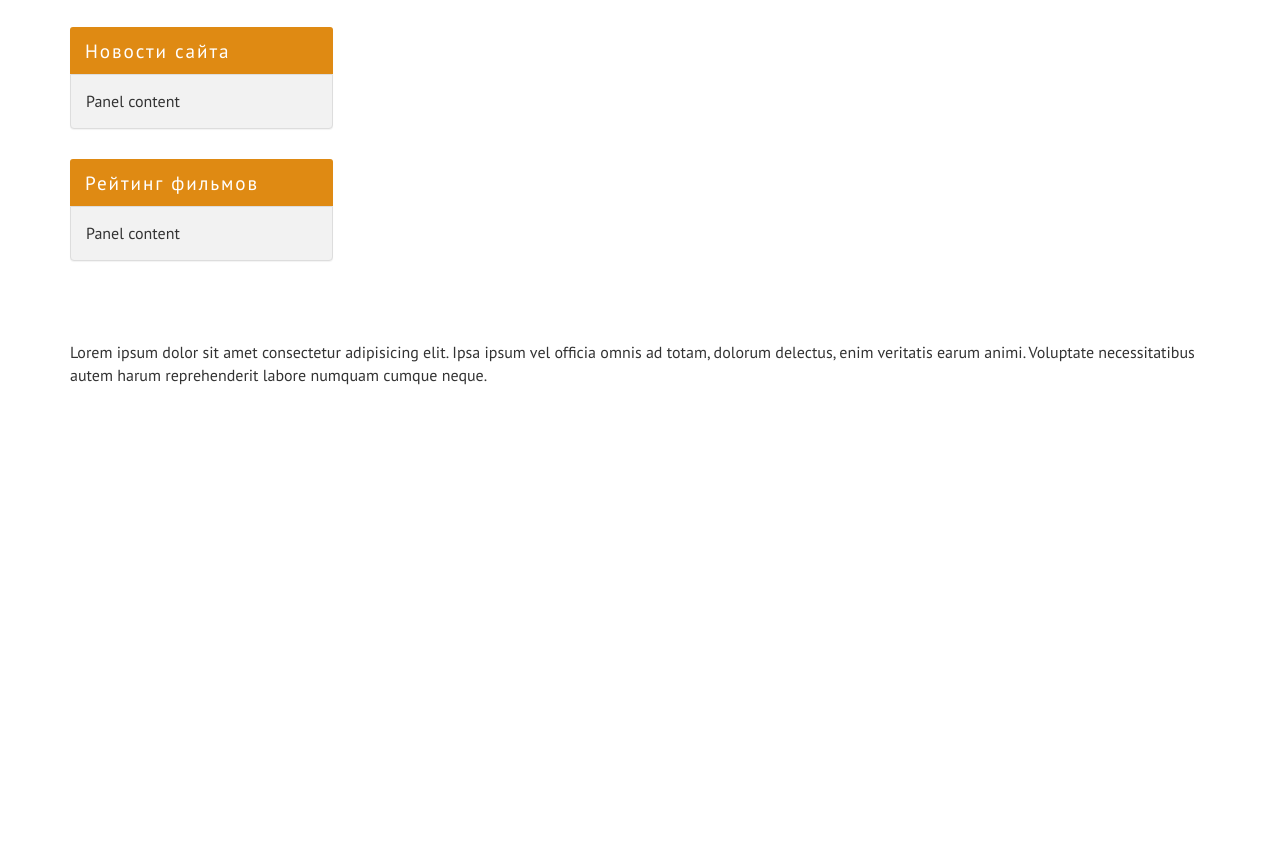
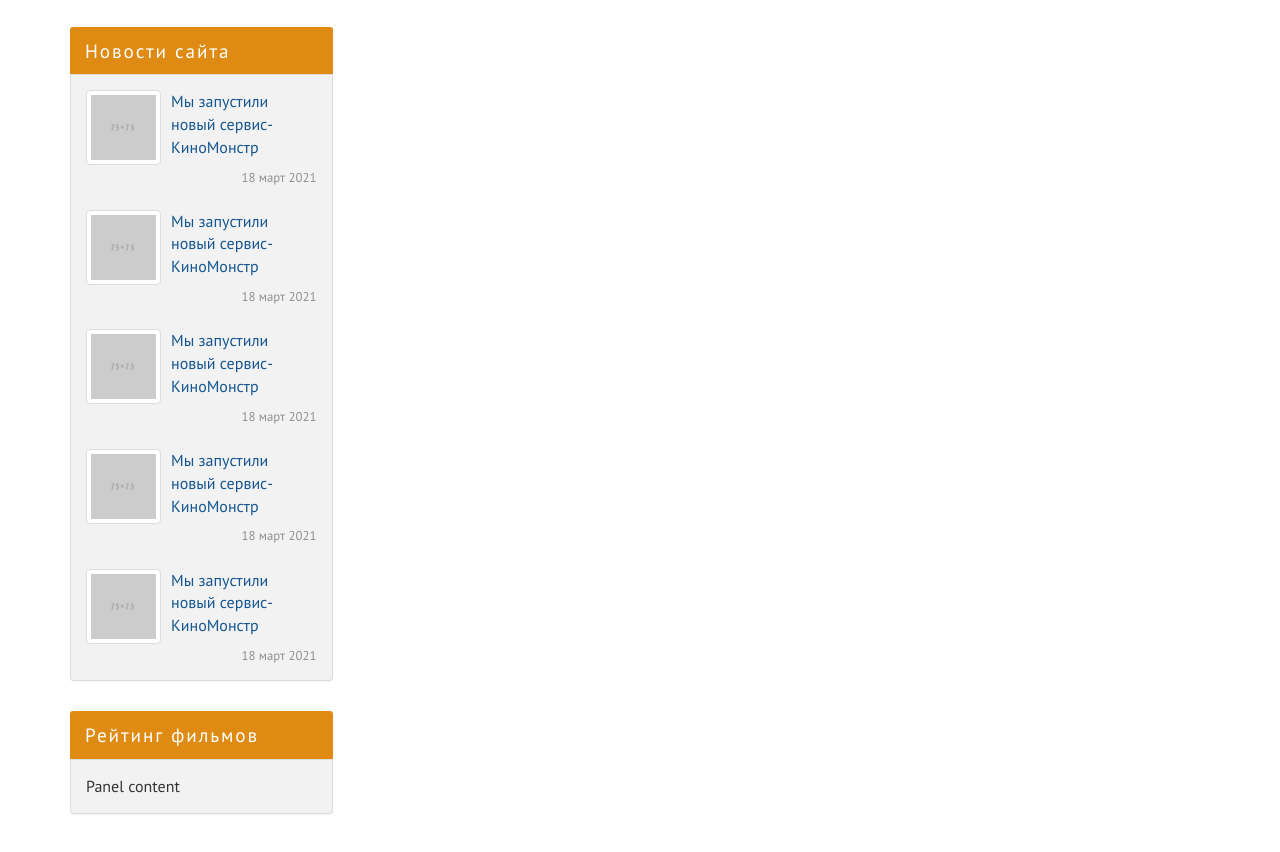
Before and after one commit to TatianaKan/2021kinozal, a website: page index.html in a window 1280 px wide. Shown: the part 1234-2086 px from the top of the page. Before the commit the page ends 1621 px from the top, so only its background shows below. Drawn offline with Linux system fonts and the light colour scheme.

Commit message:
новости

```diff
--- a/assets/scss/_common.scss
+++ b/assets/scss/_common.scss
@@ -7,3 +7,12 @@ body {
     font-size: $font-size;
 font-family: $font-main;
 }
+
+a {
+    color: $color-primary;
+    &:hover,
+    &:focus {
+        text-decoration: none;
+        color: $color-accent;
+    }
+}
--- a/assets/scss/_sidebar.scss
+++ b/assets/scss/_sidebar.scss
@@ -5,7 +5,7 @@
     margin-bottom: 0;
   }
 
-  .vertical-slider {
+.vertical-slider {
     border-radius: 4px;
     overflow: hidden;
     &__img {
@@ -35,3 +35,38 @@
     }
   }
 }
+
+
+.site-news-item {
+&:hover {
+  a {
+    color: $color-accent;
+  }
+.site-news-item__img {
+  background-color:$color-accent;
+border-color: $color-accent;
+}
+
+
+}
+
+&__img {
+float: left;
+width: 75px;
+margin: 0 10px 10px 0;
+}
+
+&__title {
+margin-bottom: $gap / 3 * 2;
+a {
+  transition: color 0.25s;
+}
+}
+
+&__date {
+text-align: right;
+font-size: 0.8rem;
+color: darken($color-gray, 30%);
+}
+
+}
--- a/index.html
+++ b/index.html
@@ -163,26 +163,81 @@
                       <input class="form-control input-lg" type="password" placeholder="Пароль">
                     </div>
                     <button class="btn btn-default btn-lg btn-block">
-
+                      Регистрация
                     </button>
-
                   </form>
                 </div>
-
               </div>
-
             </div>
-
-
           </div>
         </div>
 
         <div class="site-news panel panel-primary">
           <div class="panel-heading">Новости сайта</div>
           <div class="panel-body">
-            Panel content
+
+            <div class="site-news-item">
+              <div class="site-news-item__img thumbnail">
+                <img src="assets/img/75x75.png" alt="">
+              </div>
+              <div class="site-news-item__title">
+              <a href="">Мы запустили новый сервис-КиноМонстр</a>
+              </div>
+              <div class="site-news-item__date">18 март 2021
+                 </div>
+            </div>
+ <br>
+            <div class="site-news-item">
+              <div class="site-news-item__img thumbnail">
+                <img src="assets/img/75x75.png" alt="">
+              </div>
+              <div class="site-news-item__title">
+              <a href="">Мы запустили новый сервис-КиноМонстр</a>
+              </div>
+              <div class="site-news-item__date">18 март 2021
+                 </div>
+            </div>
+<br>
+            <div class="site-news-item">
+              <div class="site-news-item__img thumbnail">
+                <img src="assets/img/75x75.png" alt="">
+              </div>
+              <div class="site-news-item__title">
+              <a href="">Мы запустили новый сервис-КиноМонстр</a>
+              </div>
+              <div class="site-news-item__date">18 март 2021
+                 </div>
+            </div>
+<br>
+            <div class="site-news-item">
+              <div class="site-news-item__img thumbnail">
+                <img src="assets/img/75x75.png" alt="">
+              </div>
+              <div class="site-news-item__title">
+              <a href="">Мы запустили новый сервис-КиноМонстр</a>
+              </div>
+              <div class="site-news-item__date">18 март 2021
+                 </div>
+            </div>
+ <br>
+            <div class="site-news-item">
+              <div class="site-news-item__img thumbnail">
+                <img src="assets/img/75x75.png" alt="">
+              </div>
+              <div class="site-news-item__title">
+              <a href="">Мы запустили новый сервис-КиноМонстр</a>
+              </div>
+              <div class="site-news-item__date">18 март 2021
+                 </div>
+            </div>
+
+
+
+
           </div>
         </div>
+
+
 
         <div class="top-films panel panel-primary">
           <div class="panel-heading">Рейтинг фильмов</div>
```
Also changed, not shown: assets/css/style.css.
